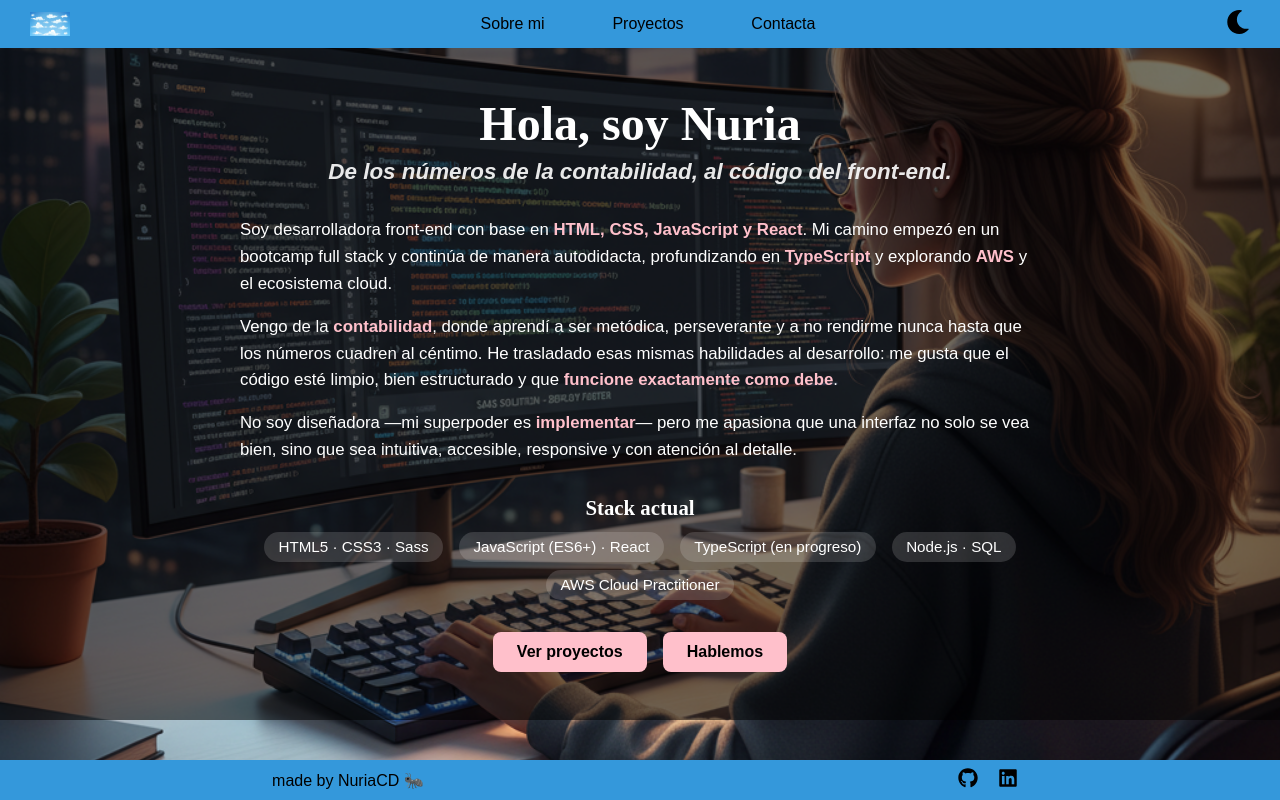
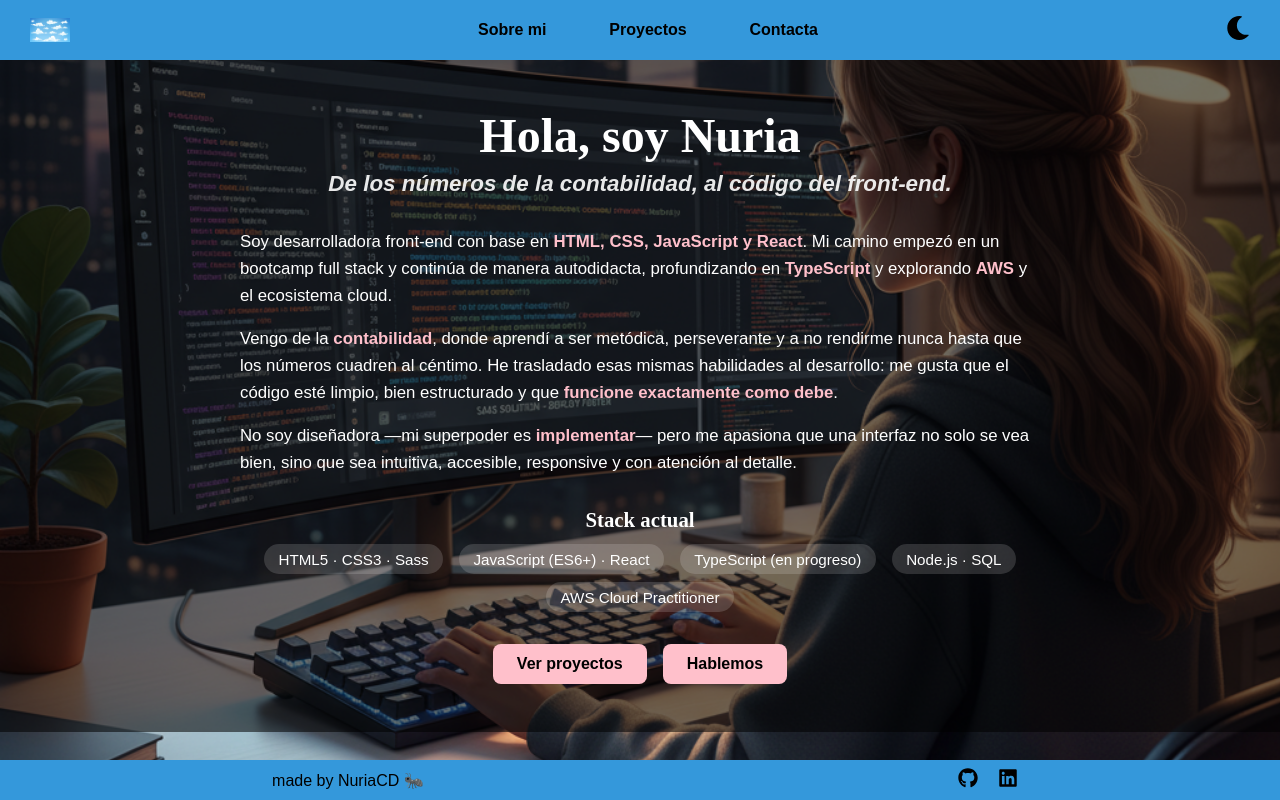
Before and after one commit to Nuria8890/portfolio, a React (Vite) app: page / in a window 1280 px wide. Built offline with nearby package versions, Linux system fonts and the light colour scheme; a web font is replaced by a local one.

Commit message:
implement te same button styles as on the 'aboutme' and delete background at nav menu

```diff
--- a/src/styles/layout/header/Header.scss
+++ b/src/styles/layout/header/Header.scss
@@ -30,16 +30,8 @@
         flex-direction: row;
         justify-content: space-around;
         &__element {
-          padding: 5px;
-          transition:
-            background-color 0.3s,
-            transform 0.3s;
-          &:hover {
-            cursor: pointer;
-            border-radius: 40%;
-            background-color: $secondary-color;
-            transform: scale(1.1);
-          }
+          @include button-link-style;
+          background-color: transparent;
         }
       }
     }
```
